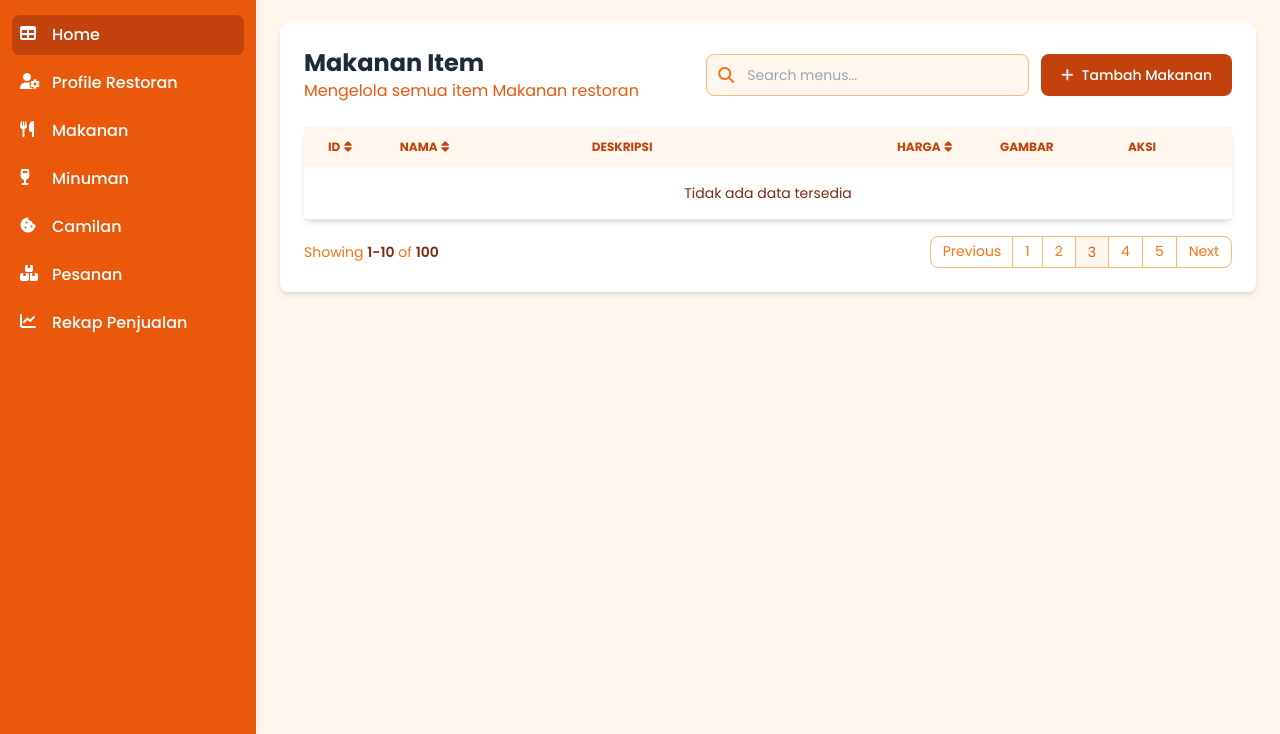
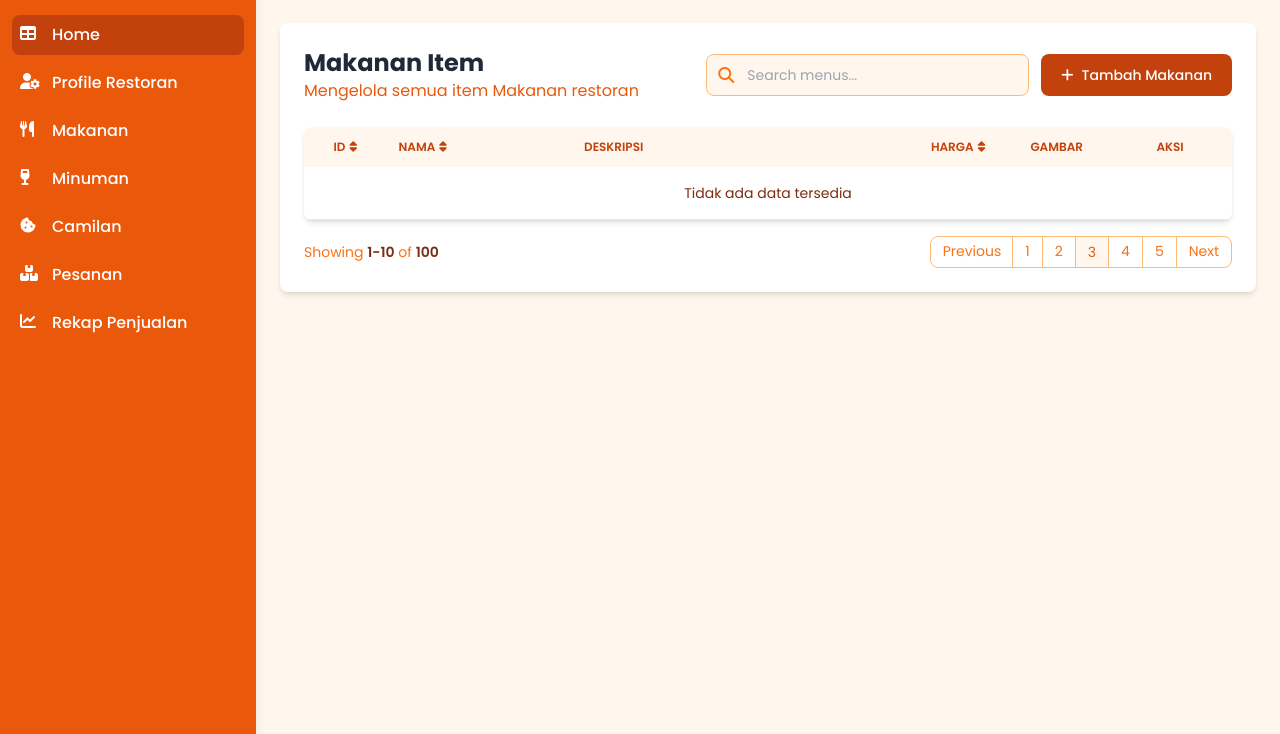
Before and after one commit to sweeefff/Jogfoodv.1.0, a Laravel app: page /tblmenu in a window 1280 px wide. Shown: the part 65-799 px from the top of the page. Run offline with Laravel 12, Linux system fonts and the light colour scheme; data that the repository does not hold is empty; some libraries are stand-ins or nearby versions.

Commit message:
perbaikan pada menu tabel admin dan penambahan foto

```diff
--- a/resources/views/components/add-modal.blade.php
+++ b/resources/views/components/add-modal.blade.php
@@ -24,6 +24,7 @@
             <form class="p-4 md:p-5" method="POST" action="{{ route('tblmenu.store') }}" id="createForm"
                 enctype="multipart/form-data">
                 @csrf
+                <input type="hidden" name="id" id="id" value="">
                 <input type="hidden" name="kategori" id="kategori" value="{{ $kategori }}">
 
                 <!-- Tampilkan notifikasi error validasi jika ada -->
--- a/resources/views/pages/admin/tblmenu.blade.php
+++ b/resources/views/pages/admin/tblmenu.blade.php
@@ -36,6 +36,91 @@
         .animate-fade-in {
             animation: fadeIn 0.3s ease-out forwards;
         }
+
+        /* Custom styling for description column */
+        .description-cell {
+            max-width: 250px !important;
+            min-width: 200px;
+            word-wrap: break-word;
+            word-break: break-all;
+            white-space: normal !important;
+            line-height: 1.4;
+            padding: 12px 24px;
+            overflow-wrap: break-word;
+            hyphens: auto;
+        }
+
+        /* Force table layout with consistent alignment */
+        .menu-table {
+            table-layout: fixed !important;
+            width: 100%;
+            border-collapse: collapse;
+        }
+
+        /* Set specific widths for columns with better proportions */
+        .col-id {
+            width: 80px !important;
+            text-align: center !important;
+        }
+        .col-nama {
+            width: 180px !important;
+            text-align: left !important;
+        }
+        .col-deskripsi {
+            width: 300px !important;
+            text-align: left !important;
+        }
+        .col-harga {
+            width: 120px !important;
+            text-align: right !important;
+            padding-right: 20px !important;
+        }
+        .col-gambar {
+            width: 100px !important;
+            text-align: center !important;
+        }
+        .col-aksi {
+            width: 120px !important;
+            text-align: center !important;
+        }
+
+        /* Ensure header and body cells have consistent alignment */
+        .menu-table th.col-harga,
+        .menu-table td.harga-cell {
+            text-align: right !important;
+            padding-right: 20px !important;
+            vertical-align: middle;
+        }
+
+        .menu-table th.col-id,
+        .menu-table td.id-cell {
+            text-align: center !important;
+            vertical-align: middle;
+        }
+
+        .menu-table th.col-gambar,
+        .menu-table td.gambar-cell {
+            text-align: center !important;
+            vertical-align: middle;
+        }
+
+        .menu-table th.col-aksi,
+        .menu-table td.aksi-cell {
+            text-align: center !important;
+            vertical-align: middle;
+        }
+
+        /* Additional styling for better visual consistency */
+        .menu-table td {
+            vertical-align: middle;
+            border-bottom: 1px solid #e5e7eb;
+        }
+
+        .menu-table th {
+            vertical-align: middle;
+            font-weight: 600;
+        }
+
     </style>
     <!-- Sidebar -->
 
@@ -66,19 +151,19 @@
             @include('components.add-modal', ['kategori' => $kategori])
             @include('components.edit-modal', ['kategori' => $kategori])
             <!-- Table Container -->
-            <div class="table-container custom-scrollbar shadow-md sm:rounded-lg">
-                <table class="w-full text-sm text-left rtl:text-right text-amber-500">
+            <div class="table-container custom-scrollbar shadow-md sm:rounded-lg overflow-x-auto">
+                <table class="menu-table text-sm text-left text-amber-500">
                     <thead class="text-xs text-amber-700 uppercase bg-amber-50">
                         <tr>
-                            <th scope="col" class="px-6 py-3 w-16">
-                                <div class="flex items-center">
+                            <th scope="col" class="col-id px-3 py-3">
+                                <div class="flex items-center justify-center">
                                     ID
                                     <button onclick="sortTable(0)">
                                         <i class="fas fa-sort ml-1"></i>
                                     </button>
                                 </div>
                             </th>
-                            <th scope="col" class="px-6 py-3 w-48">
+                            <th scope="col" class="col-nama px-3 py-3">
                                 <div class="flex items-center">
                                     Nama
                                     <button onclick="sortTable(1)">
@@ -86,41 +171,45 @@
                                     </button>
                                 </div>
                             </th>
-                            <th scope="col" class="px-6 py-3 min-w-[200px]">
+                            <th scope="col" class="col-deskripsi px-3 py-3">
                                 <div class="flex items-center">
                                     Deskripsi
                                 </div>
                             </th>
-                            <th scope="col" class="px-6 py-3 w-24">
-                                <div class="flex items-center">
+                            <th scope="col" class="col-harga px-3 py-3">
+                                <div class="flex items-center justify-end">
                                     Harga
                                     <button onclick="sortTable(3)">
                                         <i class="fas fa-sort ml-1"></i>
                                     </button>
                                 </div>
                             </th>
-                            <th scope="col" class="px-6 py-3 w-32">
+                            <th scope="col" class="col-gambar px-3 py-3">
+                                <div class="flex items-center justify-center">
                                     Gambar
+                                </div>
                             </th>
-                            <th scope="col" class="px-6 py-3 w-32">
+                            <th scope="col" class="col-aksi px-3 py-3">
+                                <div class="flex items-center justify-center">
                                     Aksi
+                                </div>
                             </th>
                         </tr>
                     </thead>
                     <tbody id="menuTableBody">
                         @forelse ($menu as $item)
                             <tr class="bg-white border-b hover:bg-amber-50 animate-fade-in">
-                                <td class="px-6 py-4">{{ $item->id_menu }}</td>
-                                <td class="px-6 py-4 font-medium text-amber-900 whitespace-nowrap">{{ $item->nama }}</td>
-                                <td class="px-6 py-4 font-small text-amber-900 whitespace-nowrap">{{ $item->deskripsi_menu }}
+                                <td class="id-cell px-3 py-4">{{ $item->id_menu }}</td>
+                                <td class="px-3 py-4 font-medium text-amber-900" style="word-wrap: break-word;">{{ $item->nama }}</td>
+                                <td class="description-cell font-small text-amber-900">{{ $item->deskripsi_menu }}</td>
+                                <td class="harga-cell px-3 py-4 font-medium text-amber-900">Rp {{ number_format($item->harga, 0, ',', '.') }}</td>
+                                <td class="gambar-cell px-3 py-4">
+                                    <img src="{{ asset('assets/img/menu/' . $item->gambar_menu) }}"
+                                        alt="{{ $item->gambar_menu }}" class="w-12 h-12 object-cover mx-auto rounded-lg shadow-sm">
                                 </td>
-                                <td class="px-6 py-4">{{ $item->harga }}</td>
-                                <td class="px-6 py-4">
-                                    <img src="{{ asset('assets/img/menu/' . $item->gambar_menu) }}"
-                                        alt="{{ $item->gambar_menu }}" class="w-10 h-10 object-cover">
-                                </td>
-                                <td class="px-6 py-4">
-                                    <button class="text-amber-600 hover:text-amber-900 mr-2 edit-button" type="button"
+                                <td class="aksi-cell px-3 py-4">
+                                    <div class="flex items-center justify-center gap-2">
+                                        <button class="text-amber-600 hover:text-amber-900 p-1 rounded hover:bg-amber-100 transition-colors edit-button" type="button"
                                             data-id="{{ $item->id_menu }}" data-nama="{{ $item->nama }}"
                                             data-harga="{{ $item->harga }}" data-deskripsi="{{ $item->deskripsi_menu }}"
                                             data-image="{{ $item->gambar_menu }}" data-kategori="{{ $kategori }}"
@@ -132,11 +221,12 @@
                                             class="inline-block">
                                             @csrf
                                             @method('DELETE')
-                                        <button type="submit" class="text-red-600 hover:text-red-900"
+                                            <button type="submit" class="text-red-600 hover:text-red-900 p-1 rounded hover:bg-red-100 transition-colors"
                                                 onclick="return confirm('Apakah Anda yakin ingin menghapus item ini?')">
                                                 <i class="fas fa-trash"></i>
                                             </button>
                                         </form>
+                                    </div>
                                 </td>
                             </tr>
                         @empty
@@ -200,8 +290,14 @@
 
                 // Convert to number if sorting ID or Harga
                 if (columnIndex === 0 || columnIndex === 3) {
+                    // Remove 'Rp' and dots for price sorting
+                    if (columnIndex === 3) {
+                        aText = parseFloat(aText.replace(/[^\d]/g, ''));
+                        bText = parseFloat(bText.replace(/[^\d]/g, ''));
+                    } else {
                         aText = parseFloat(aText);
                         bText = parseFloat(bText);
+                    }
                 }
 
                 if (aText < bText) return currentSort.asc ? -1 : 1;
```
Also changed, not shown: public/assets/img/menu/1748006628.jpg (added), public/assets/img/menu/1748006851.jpeg (added), public/assets/img/menu/1748006879.jpeg (added), public/assets/img/menu/1748006990.jpeg (added), public/assets/img/menu/1748007026.jpeg (added), public/assets/img/menu/1748007452.jpg (added). Lines whose indentation alone changed are shown as unchanged.
